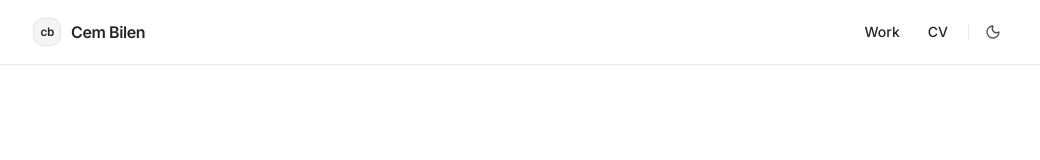
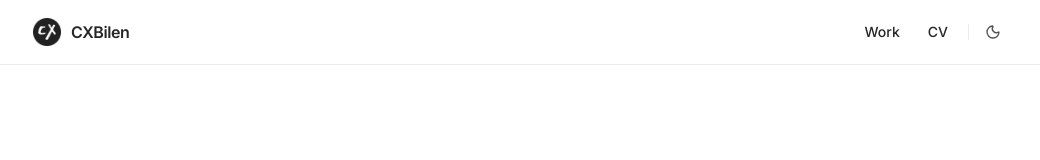
Before and after one commit to CXBilen/cxbilen.com, a Next.js app: page / in a window 1280 px wide. Shown: the top 160 px of the page, without its empty margins (119-1159 px from the left). Built offline with nearby package versions, Linux system fonts and the light colour scheme.

Commit message:
fix: use favicon logo and CXBilen brand in header

```diff
--- a/components/Nav.tsx
+++ b/components/Nav.tsx
@@ -1,4 +1,6 @@
 import Link from "next/link";
+import Image from "next/image";
+import brandIcon from "@/app/icon.png";
 import ThemeToggle from "@/components/ThemeToggle";
 import { Button } from "@/components/ui/button";
 
@@ -14,13 +16,14 @@ export default function Nav() {
           className="flex items-center gap-2.5 font-semibold tracking-tight"
           aria-label="Home"
         >
-          <span
-            className="flex size-7 items-center justify-center rounded-lg border bg-muted font-mono text-xs"
-            aria-hidden="true"
-          >
-            cb
-          </span>
-          <span>Cem Bilen</span>
+          <Image
+            src={brandIcon}
+            alt=""
+            width={28}
+            height={28}
+            className="size-7 shrink-0"
+          />
+          <span>CXBilen</span>
         </Link>
         <div className="flex items-center gap-1">
           <Button variant="ghost" render={<Link href="/work" />}>
```
